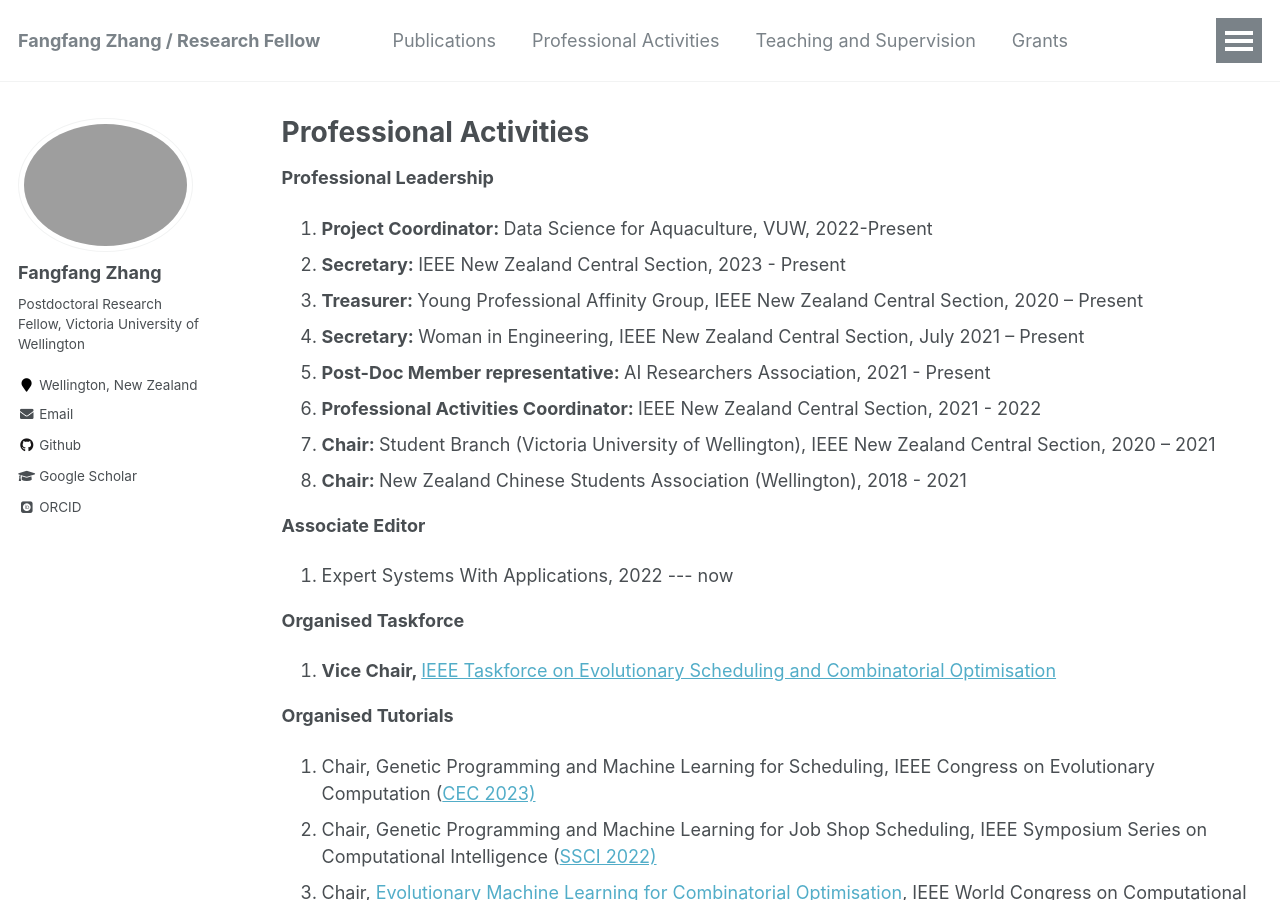
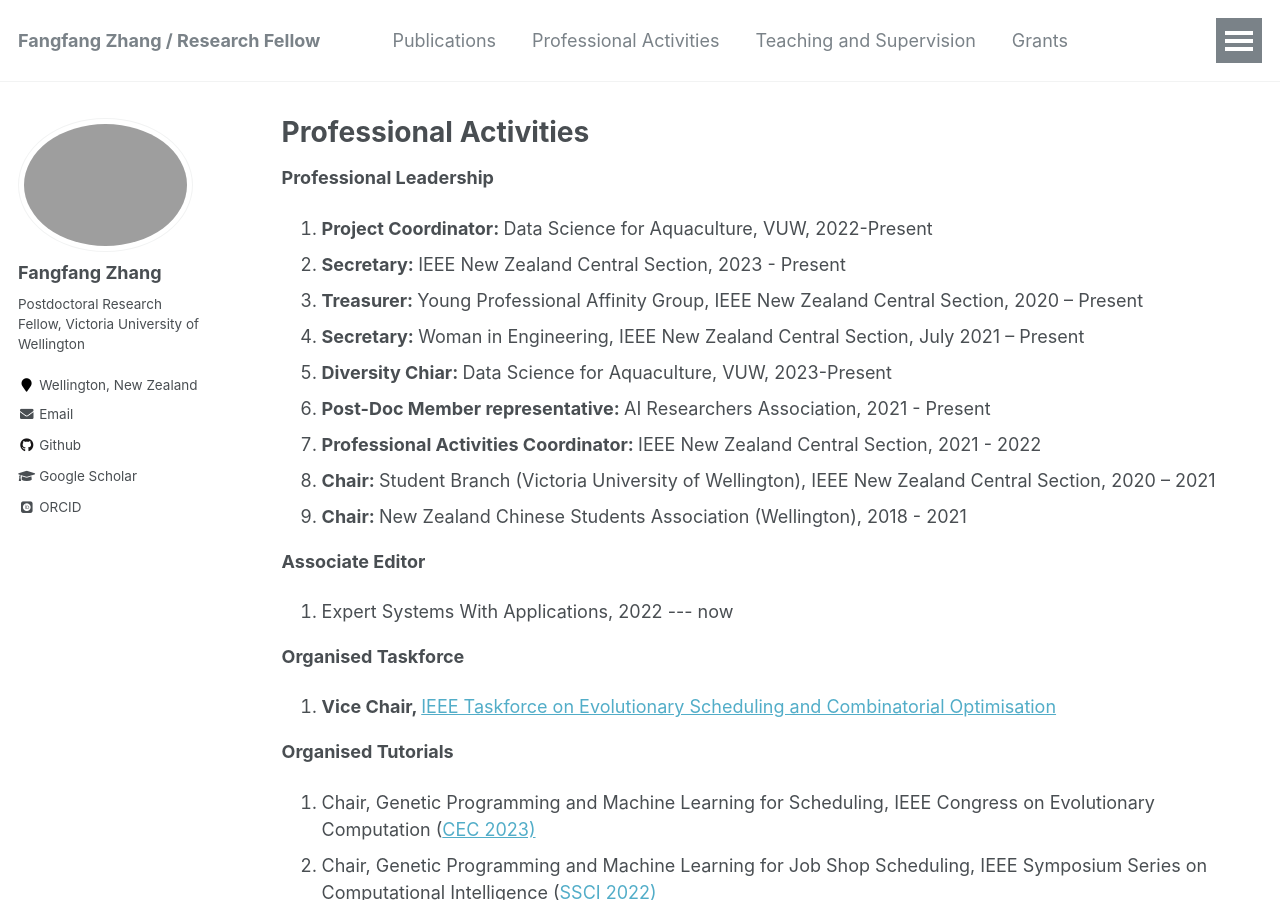
Before and after one commit to fangfang-zhang/fangfang-zhang.github.io, a Jekyll site: the page built from _pages/professional-activities.md, in a window 1280 px wide and 900 px high. Built offline with Jekyll 4.4.1, drawn with Linux system fonts in a browser that asks for light colours; some web fonts are replaced.

Commit message:
diversity

```diff
--- a/_pages/professional-activities.md
+++ b/_pages/professional-activities.md
@@ -11,6 +11,7 @@ ul li { padding: 5px 0px; }
 <li> <b> Secretary: </b> IEEE New Zealand Central Section, 2023 - Present </li>
 <li> <b> Treasurer: </b> Young Professional Affinity Group, IEEE New Zealand Central Section, 2020 – Present </li>
 <li> <b> Secretary: </b> Woman in Engineering, IEEE New Zealand Central Section, July 2021 – Present </li>
+<li> <b> Diversity Chiar: </b> Data Science for Aquaculture, VUW, 2023-Present </li>
 <li> <b> Post-Doc Member representative: </b> AI Researchers Association, 2021 - Present </li>
 <li> <b> Professional Activities Coordinator: </b> IEEE New Zealand Central Section, 2021 - 2022 </li>
 <li> <b> Chair: </b> Student Branch (Victoria University of Wellington), IEEE New Zealand Central Section, 2020 – 2021 </li>
```
Also changed, not shown: 1 other file.
